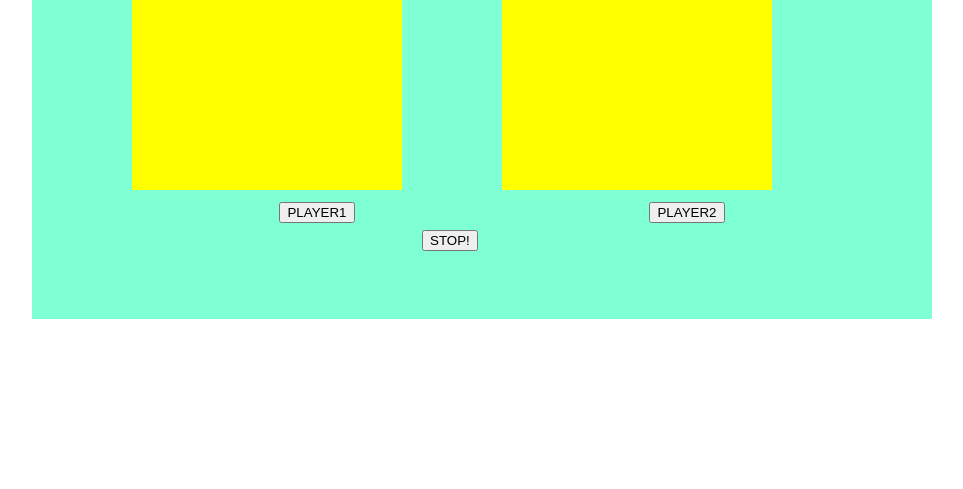
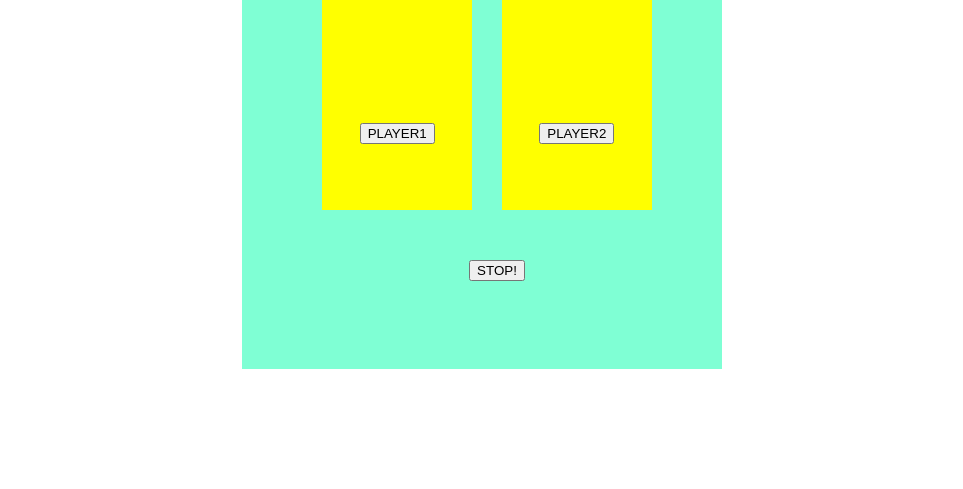
Before and after one commit to tutor723/two-player-dice, a plain HTML site: page index.html in a window 1280 px wide. Shown: the part 311-800 px from the top of the page, without its empty margins (158-1121 px from the left). Drawn offline with Linux system fonts and the light colour scheme.

Commit message:
Update style.css

```diff
--- a/style.css
+++ b/style.css
@@ -1,37 +1,35 @@
 #box{
-    height:550px;
-    width:900px;
+    height:600px;
+    width:480px;
     background-color: aquamarine;
-    margin:auto;
+   margin: auto;
 }
-#rollPlayer1,#rollPlayer2{
-    margin-left: 100px;
-    margin-top: 100px;
 
-
-}
 
 #dice1{
     height:350px;
-    float: left;
-    width:30%;
+
+    display: inline-block;
+    width:150px;
     background-color:yellow;
-   margin-left: 100px;
-   margin-right: 100px;
-   margin-top: 50px;
+    margin-top: 40px;
+    margin-right: 20px;
+    margin-left: 10px;
+
 }
 #dice2{
     height:350px;
-    width:30%;
+    width:150px;
     background-color:yellow;
+    margin:auto;
+    display: inline-block;
 
-    margin-right: 100px;
-    float: left;
-    margin-top: 50px;
 }
 #win{
-    margin-left: 390px;
-    margin-top: 40px;
+    margin-left:250 px;
+    margin-TOP: 30 px;
+    padding-top: 20PX;
+
 }
 #div{
     height:300px;
@@ -48,6 +46,55 @@ body{
     background-image: url("back.jpg");
 }
 #hold{
-    margin-left: 390px;
+    margin-left: 30px;
     margin-top: 40px;
 }
+#buttonStart{
+  padding-top: 30px;
+  padding-left: 50px;
+
+}
+
+@import url('https://fonts.googleapis.com/css?family=B612+Mono');
+
+html, body,#name {
+    font-family: "B612 Mono", monospace;
+    text-align: center;
+}
+#stop{
+    padding-top: 10px;
+}
+
+@media only screen and (max-width: 350px) {
+    #dice1{
+
+        width:150px;
+        float: left;
+
+
+    }
+
+        #dice2{
+
+            width:150px;
+            float: left;
+            margin-top: 40px;
+
+        }
+
+
+         #hold,#start{
+         margin-right:150px;
+           }
+
+           #win{
+            margin-right:130px;
+           }
+body{
+           overflow: hidden;}
+
+           #heading{
+            margin-top: 40px;
+           }
+
+}
```
